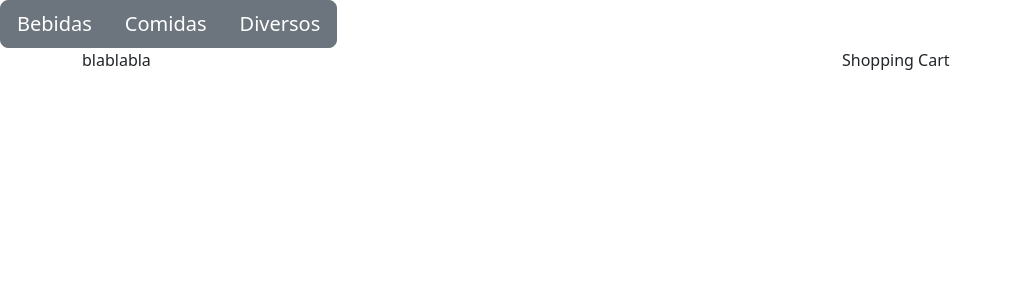
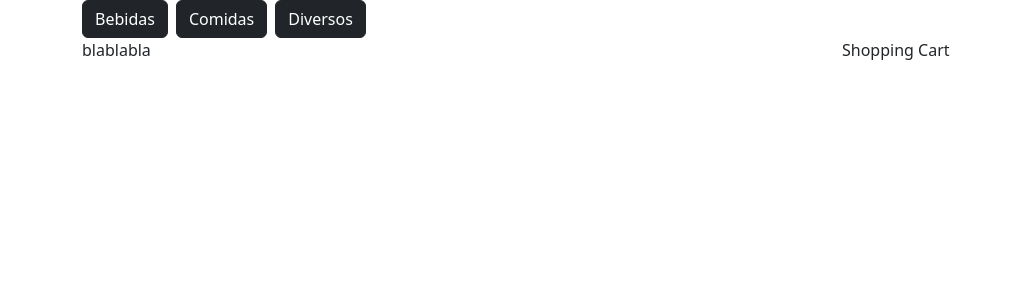
Before and after one commit to GoncaloGil/presale-pos-app, a React (Create React App) app: page / in a window 1280 px wide. Shown: the top 300 px of the page, without its empty margins (0-1013 px from the left). Built offline with nearby package versions, Linux system fonts and the light colour scheme.

Commit message:
Switch toolgroup by toolbar

```diff
--- a/src/components/HeaderTabs.js
+++ b/src/components/HeaderTabs.js
@@ -2,13 +2,19 @@ function HeaderTabs() {
   const tabs = ['Bebidas', 'Comidas', 'Diversos'];
 
   return (
-      <div className="btn-group btn-group-lg" role="group" aria-label="Tabs Buttons">
-        {tabs.map((tabItem) => (
-          <button type="button" class="btn btn-secondary">
-            {tabItem}
-          </button>
-        ))}
+    <div class="container" >
+      <div class="row">
+        <div class="btn-toolbar" role="toolbar" aria-label="Toolbar with button groups" >
+          {tabs.map((tabItem) => (
+            <div class="btn-group me-2" role="group">
+              <button type="button" class="btn btn-dark">
+                {tabItem}
+              </button>
+            </div>
+          ))}
+        </div>
       </div>
+    </div>
   )
 }
 
```
